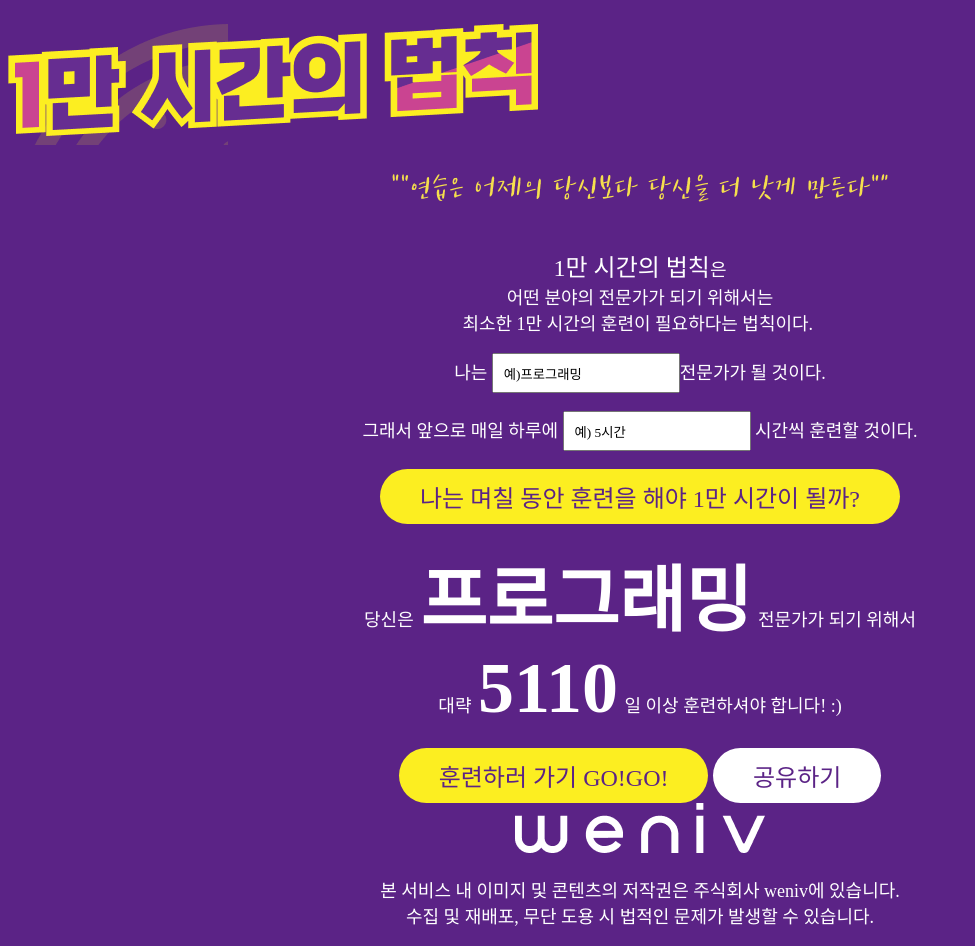
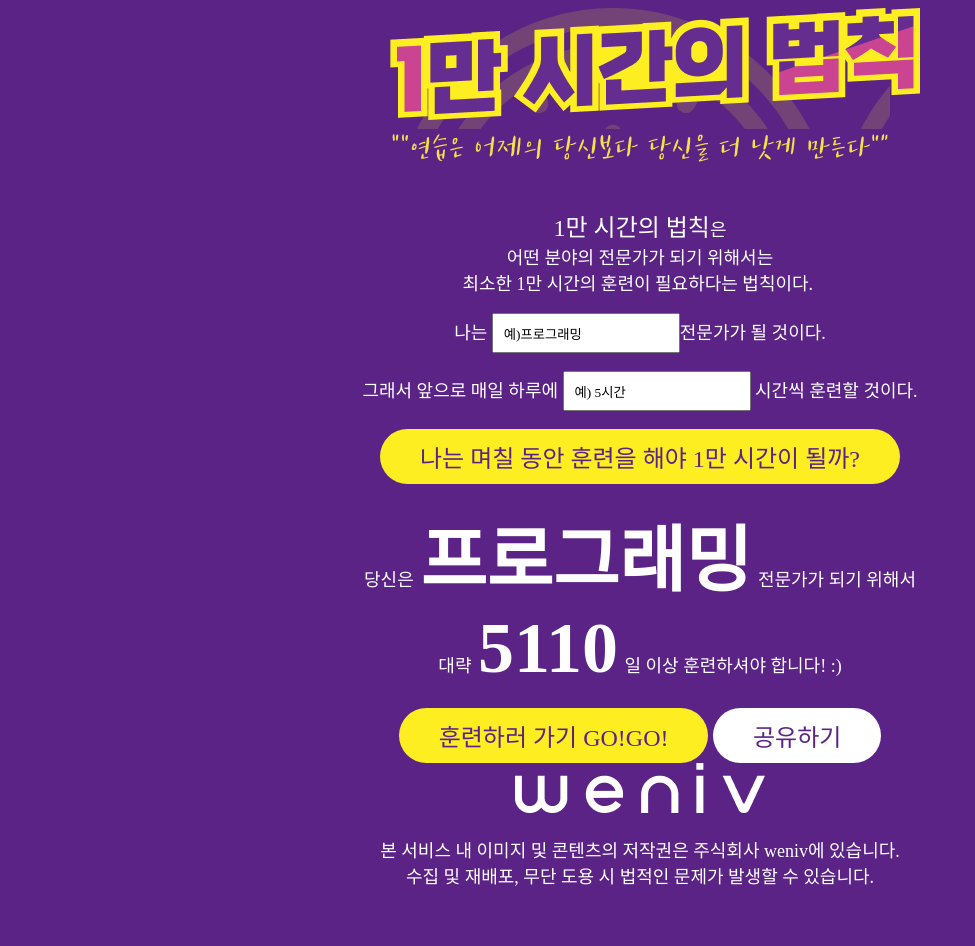
Before and after one commit to Dev-RyanK/digital, a plain HTML site: page hmwk/clone-may/index.html in a window 1280 px wide. Shown: the whole page, without its empty margins (0-975 px from the left). After the commit the page ends 906 px from the top, so only its background shows below. Drawn offline with Linux system fonts and the light colour scheme; a web font is replaced by a local one.

Commit message:
header align center w/margin auto & width
- still don't know how it works

```diff
--- a/hmwk/clone-may/style.css
+++ b/hmwk/clone-may/style.css
@@ -39,8 +39,10 @@ q {
   font-size: 36px;
 }
 
-.img {
-  margin: 50px;
+.image {
+  margin: auto;
+  width: 500px;
+  /* margin auto와 width 값을 주면 중앙 정렬 됨 */
 }
 
 /*main*/
```
